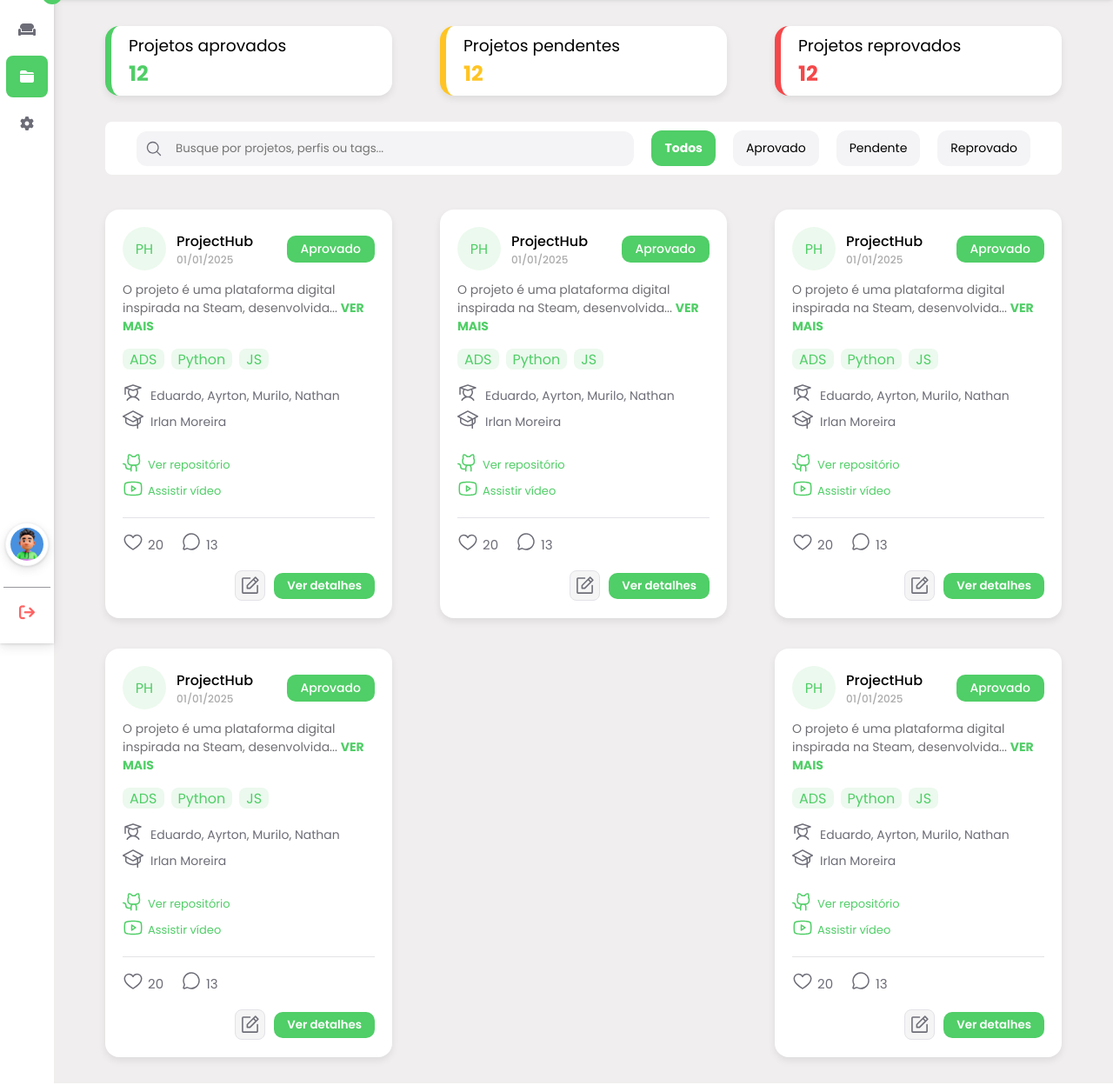
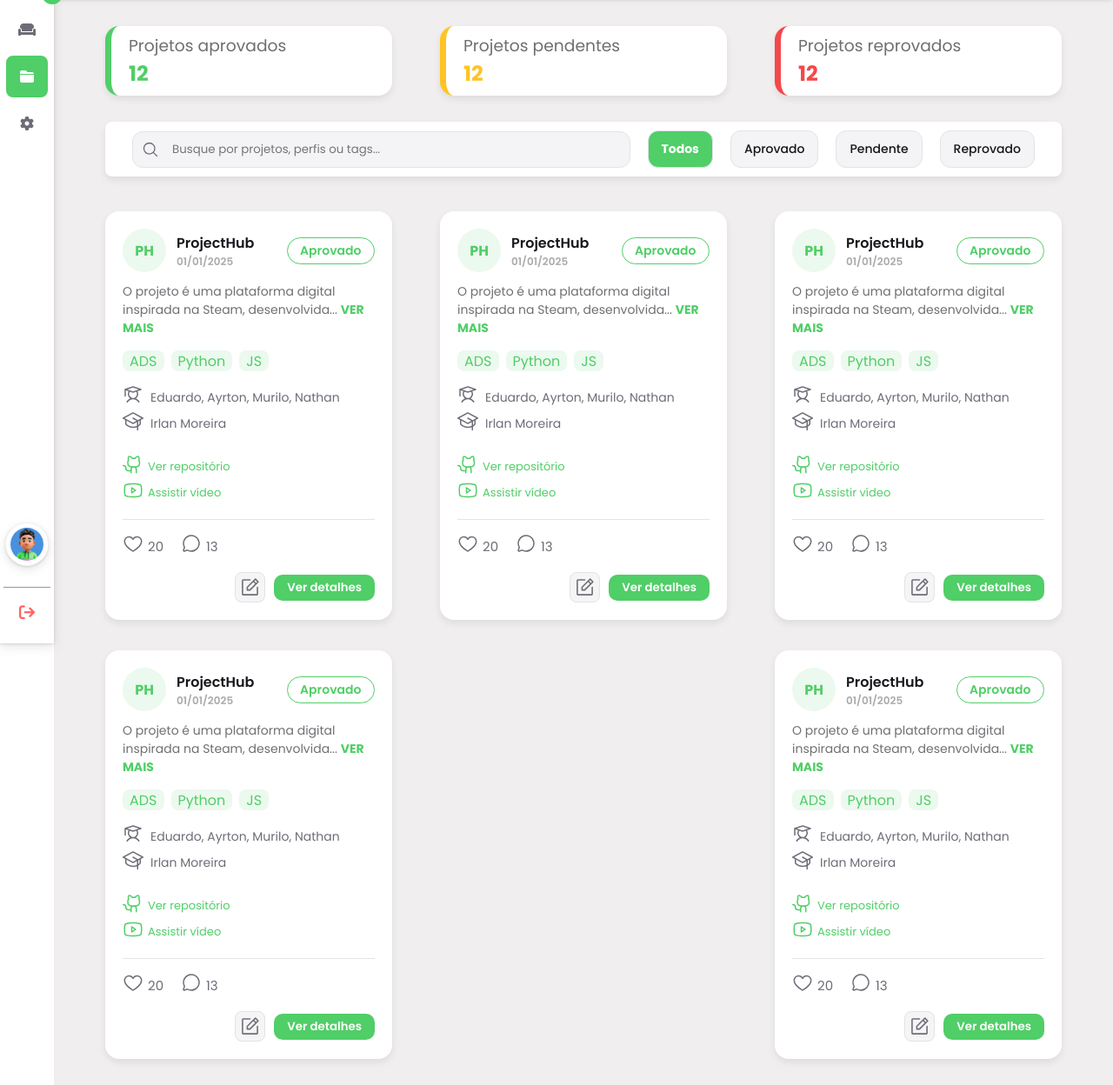
Before and after one commit to murlokfs/ifrn-projecthub, a Django app: page /projects/ in a window 1280 px wide. Shown: the part 60-1308 px from the top of the page at 87% size. Run offline with Django 5.2, Linux system fonts and the light colour scheme.

Commit message:
Sincronização de estilos, configuração favicon e outros ajustes

```diff
--- a/authentication/templates/authentication/login.html
+++ b/authentication/templates/authentication/login.html
@@ -34,7 +34,7 @@ Login - ProjectHub
             <input type="checkbox" id="remember">
             <label for="remember">Lembrar senha</label>
         </div>
-        <button type="submit" class="auth-btn">Entrar</button>
+        <a href="{% url 'index' %}" class="auth-btn">Entrar</a>
     </form>
 
     <p class="redirect-link">
--- a/authentication/templates/authentication/perfil.html
+++ b/authentication/templates/authentication/perfil.html
@@ -16,7 +16,7 @@
 
         <header class="profile-header">
             <div class="main-info">
-                <img src="{% static 'img/profile/gatoDeBotas.jpg' %}" alt="Profile picture"
+                <img src="{% static 'img/profile/avatar.jpg' %}" alt="Profile picture"
                     class="profile-photo">
                 <div class="profile-texts">
                     <h1 class="user-name">Nathan Manicoba</h1>
--- a/ifrn_projecthub/urls.py
+++ b/ifrn_projecthub/urls.py
@@ -1,9 +1,12 @@
 from django.contrib import admin
 from django.urls import path, include
+from django.views.generic.base import RedirectView
+from django.contrib.staticfiles.storage import staticfiles_storage
 
 urlpatterns = [
     path('admin/', admin.site.urls),
     path('', include('project.urls')),
 
     path('authentication/', include('authentication.urls')),
+    path('favicon.ico', RedirectView.as_view(url=staticfiles_storage.url('img/favicon.ico'), permanent=True)),
 ]
--- a/static/base_files/my_projects_and_feed.css
+++ b/static/base_files/my_projects_and_feed.css
@@ -109,12 +109,14 @@ main {
     align-items: center;
     justify-content: center;
     color: #50CE67;
+    font-weight: 700;
 }
 
 .name_project {
     font-size: 16px;
-    font-weight: 500;
+    font-weight: 600;
     flex-grow: 1;
+    color: #17171c;
 }
 
 .name_project .date {
@@ -124,16 +126,17 @@ main {
 
 .status_project {
     font-size: 14px;
-    color: #FFF;
-    font-weight: 500;
+    color: #50CE67;
+    border: 1px solid #50CE67;
+    font-weight: 600;
     display: flex;
     align-items: center;
     justify-content: center;
     min-width: 35%;
-    padding: 5px;
+    padding: 4px;
     min-height: 27px;
-    border-radius: 10px;
-    background-color: #50CE67;
+    border-radius: 50px;
+    background: transparent;
 }
 .content {
     display: flex;
@@ -207,6 +210,8 @@ main {
     border-radius: 8px;
     background-color: #fff;
     font-size: 16px;
+    box-shadow: 0 4px 8px rgba(0, 0, 0, 0.08);
+
 }
 
 .input_container {
@@ -215,6 +220,7 @@ main {
     display: flex;
     align-items: center;
     border-radius: 12px;
+    border: 1px solid #E3E3E8;
 }
 
 .input_container img {
@@ -230,6 +236,13 @@ main {
     background-color: transparent;
     width: 90%;
     color: #6D6D78;
+    outline: none;
+}
+
+.search_project input:focus,
+.search_project input:active {
+    outline: none;
+    box-shadow: none;
 }
 
 .filter_btns {
@@ -243,6 +256,9 @@ main {
     border-radius: 12px;
     cursor: pointer;
     font-size: 14px;
+    font-weight: 500;
+    color: #17171C;
+    border: 1px solid #E3E3E8;
     background-color: #F4F4F6;
 }
 
--- a/static/base_files/sidebar.css
+++ b/static/base_files/sidebar.css
@@ -289,6 +289,7 @@ body.dark-mode #user {
 	background:transparent;
 	width:100%;
 	margin-top: 6px;
+	text-decoration: none;
 }
 
 #logout_btn:hover {
--- a/static/css/auth.css
+++ b/static/css/auth.css
@@ -179,11 +179,14 @@ body {
 
 .auth-btn {
     width: 100%;
+    display: inline-block;
+    text-align:center;
     padding: 15px;
     border: none;
     border-radius: 25px;
     background-color: #28a745;
     color: #fff;
+    text-decoration: none;
     font-size: 16px;
     font-weight: 600;
     cursor: pointer;
--- a/templates/components/base_files/base_auth.html
+++ b/templates/components/base_files/base_auth.html
@@ -4,6 +4,8 @@
 <head>
     <meta charset="UTF-8">
     <meta name="viewport" content="width=device-width, initial-scale=1.0">
+    <link rel="icon" href="{% static 'img/favicon.ico' %}" type="image/x-icon">
+    <link rel="shortcut icon" href="{% static 'img/favicon.ico' %}" type="image/x-icon">
     <title>{% block title %}ProjectHub{% endblock %}</title>
     <link rel="stylesheet" href="{% static 'css/auth.css' %}">
 </head>
--- a/templates/components/base_files/base_detail_comments.html
+++ b/templates/components/base_files/base_detail_comments.html
@@ -5,6 +5,8 @@
 <head>
     <meta charset="UTF-8">
     <meta name="viewport" content="width=device-width, initial-scale=1.0">
+    <link rel="icon" href="{% static 'img/favicon.ico' %}" type="image/x-icon">
+    <link rel="shortcut icon" href="{% static 'img/favicon.ico' %}" type="image/x-icon">
     <title>{% block title %}Comentários{% endblock %}</title>
     <link rel="stylesheet" href="{% static 'css/detalhes_projetos.css' %} ">
     <link rel="stylesheet" href="{% static 'base_files/footer.css' %}?v=20251113_2">
--- a/templates/components/base_files/my_projects_and_feed.html
+++ b/templates/components/base_files/my_projects_and_feed.html
@@ -4,6 +4,8 @@
 <head>
     <meta charset="UTF-8">
     <meta name="viewport" content="width=device-width, initial-scale=1.0">
+    <link rel="icon" href="{% static 'img/favicon.ico' %}" type="image/x-icon">
+    <link rel="shortcut icon" href="{% static 'img/favicon.ico' %}" type="image/x-icon">
     <link rel="stylesheet" href="{% static 'base_files/my_projects_and_feed.css' %}">
     <link rel="stylesheet" href="{% static 'base_files/sidebar.css' %}?v=1">
     <link rel="stylesheet" href="{% static 'base_files/header.css' %}?v=1">
--- a/templates/components/base_files/sidebar.html
+++ b/templates/components/base_files/sidebar.html
@@ -70,13 +70,10 @@
 			</div>
 
 		<div id="logout">
-			<form method="post" action="#" id="logout_form">
-				<!-- {% csrf_token %} -->
-				<button id="logout_btn" type="submit">
-					<i class="fa-solid fa-arrow-right-from-bracket"></i>
-					<span class="item_description" id="logout_text">Logout</span>
-				</button>
-			</form>
+			<a id="logout_btn" href="{% url 'login' %}">
+				<i class="fa-solid fa-arrow-right-from-bracket"></i>
+				<span class="item_description" id="logout_text">Logout</span>
+			</a>
 		</div>
 	</div>
 </nav>
--- a/templates/components/cards/projects_per_status.html
+++ b/templates/components/cards/projects_per_status.html
@@ -1,15 +1,15 @@
 <div class="status_container">
-    <div class="card" style="border-left: 7px solid #50CE67;">
+    <div class="card" style="border-left: 7px solid #50CE67; color: #6f6f6f;">
         <h3>Projetos aprovados</h3>
         <h2 style="color: #50CE67;">12</h2>
     </div>
 
-    <div class="card" style="border-left: 7px solid #FFC423;">
+    <div class="card" style="border-left: 7px solid #FFC423; color: #6f6f6f;">
         <h3>Projetos pendentes</h3>
         <h2 style="color: #FFC423;">12</h2>
     </div>
 
-    <div class="card" style="border-left: 7px solid #F5474A;">
+    <div class="card" style="border-left: 7px solid #F5474A; color: #6f6f6f;">
         <h3>Projetos reprovados</h3>
         <h2 style="color: #F5474A;">12</h2>
     </div>
```
Also changed, not shown: static/img/favicon.ico (added).
